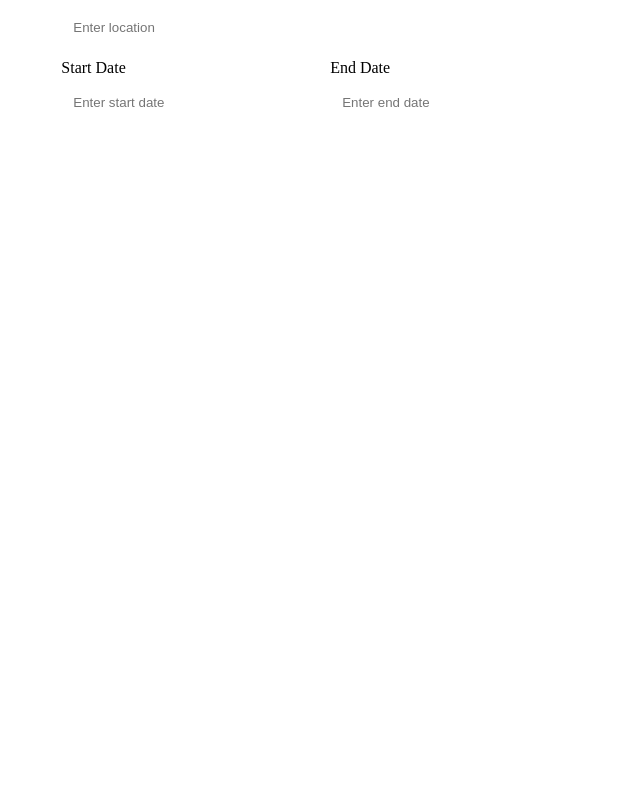
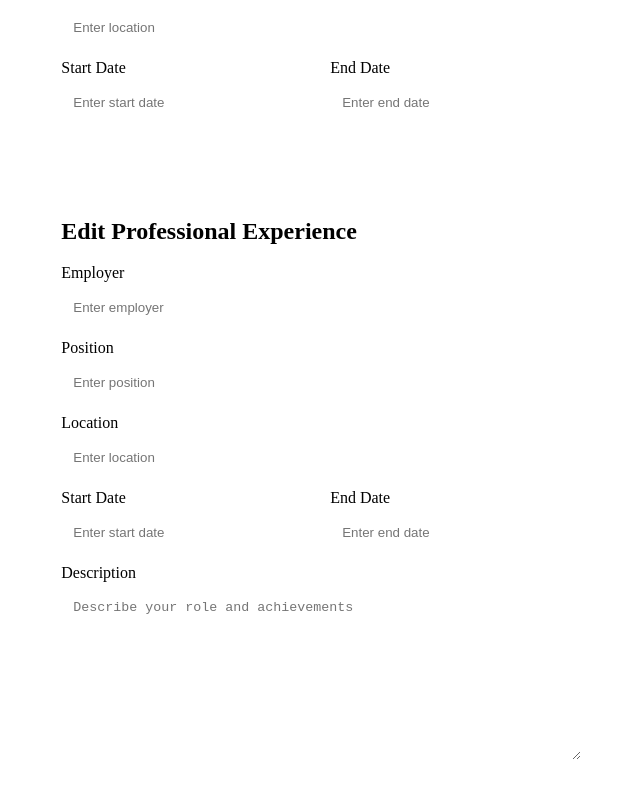
Before and after one commit to escapist-berlin/the-odin-project, a React (Vite) app in the folder cv-generator-app/: page / in a window 1280 px wide. Shown: the part 797-1593 px from the top of the page, without its empty margins (181-821 px from the left). Before the commit the page ends 989 px from the top, so only its background shows below. Built offline with nearby package versions, Linux system fonts and the light colour scheme; the HTML template or start-up script is replaced by a standard one.

Commit message:
[ADD] ExperienceForm

```diff
--- a/cv-generator-app/src/App.jsx
+++ b/cv-generator-app/src/App.jsx
@@ -1,6 +1,7 @@
 import Sidebar from "./components/Sidebar";
 import PersonalDetails from "./components/PersonalDetails";
 import EducationForm from "./components/EducationForm";
+import ExperienceForm from "./components/ExperienceForm";
 import './styles/App.css'
 
 function App() {
@@ -11,6 +12,7 @@ function App() {
         <div className="form-container">
           <PersonalDetails />
           <EducationForm />
+          <ExperienceForm />
         </div>
       </div>
       <h1>Your CV</h1>
--- /dev/null
+++ b/cv-generator-app/src/components/ExperienceForm.jsx
@@ -0,0 +1,75 @@
+import InputField from "./InputField";
+import "../styles/Section.css";
+
+export default function ExperienceForm({
+  /* eslint-disable react/prop-types */
+  employer,
+  position,
+  location,
+  startDate,
+  endDate,
+  description,
+  onChange,
+}) {
+  return (
+    <form className="section-form">
+      <h2>Edit Professional Experience</h2>
+      <InputField
+        type="text"
+        id="employer"
+        labelText="Employer"
+        placeholder="Enter employer"
+        value={employer}
+        onChange={onChange}
+        data-key="employer"
+      />
+      <InputField
+        type="text"
+        id="position"
+        labelText="Position"
+        placeholder="Enter position"
+        value={position}
+        onChange={onChange}
+        data-key="position"
+      />
+      <InputField
+        type="text"
+        id="location"
+        labelText="Location"
+        placeholder="Enter location"
+        value={location}
+        onChange={onChange}
+        data-key="location"
+      />
+      <div className="dates-group">
+        <InputField
+          type="text"
+          id="start-date" // or just 'date'?
+          labelText="Start Date"
+          placeholder="Enter start date"
+          value={startDate}
+          onChange={onChange}
+          data-key="startDate"
+        />
+        <InputField
+          type="text"
+          id="end-date" // or just 'date'?
+          labelText="End Date"
+          placeholder="Enter end date"
+          value={endDate}
+          onChange={onChange}
+          data-key="endDate"
+        />
+      </div>
+      <InputField
+        type="textarea"
+        id="description"
+        labelText="Description"
+        placeholder="Describe your role and achievements"
+        value={description}
+        onChange={onChange}
+        data-key="description"
+      />
+    </form>
+  )
+}
--- a/cv-generator-app/src/components/InputField.jsx
+++ b/cv-generator-app/src/components/InputField.jsx
@@ -13,6 +13,18 @@ export default function InputField({
   return (
     <div className="input-field">
       <label htmlFor={id}>{labelText}</label>
+
+      {type === 'textarea' ? (
+        <textarea
+          id={id}
+          placeholder={placeholder}
+          onChange={onChange}
+          value={value}
+          data-key={dataKey}
+          cols="30"
+          rows="10"
+        ></textarea>
+      ) : (
         <input
           type={type}
           id={id}
@@ -21,6 +33,7 @@ export default function InputField({
           value={value}
           data-key={dataKey}
         />
+      )}
     </div>
   )
 }
--- a/cv-generator-app/src/styles/InputField.css
+++ b/cv-generator-app/src/styles/InputField.css
@@ -6,7 +6,8 @@
   flex-grow: 1;
 }
 
-.input-field input {
+.input-field input,
+.input-field textarea {
   border: 2px solid transparent;
   background-color: var(--main-bg-color);
   padding: 10px;
```
Lines whose indentation alone changed are shown as unchanged.
